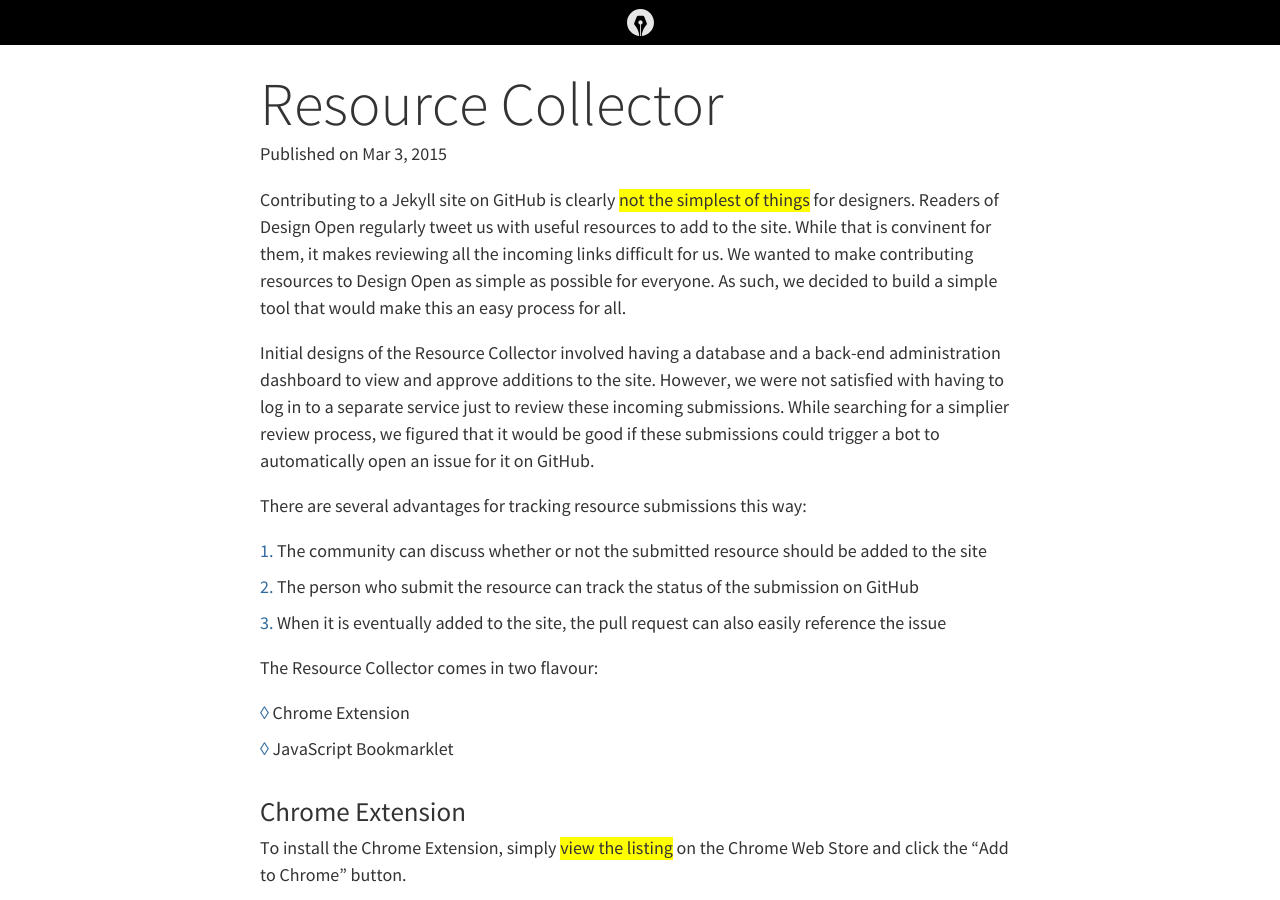
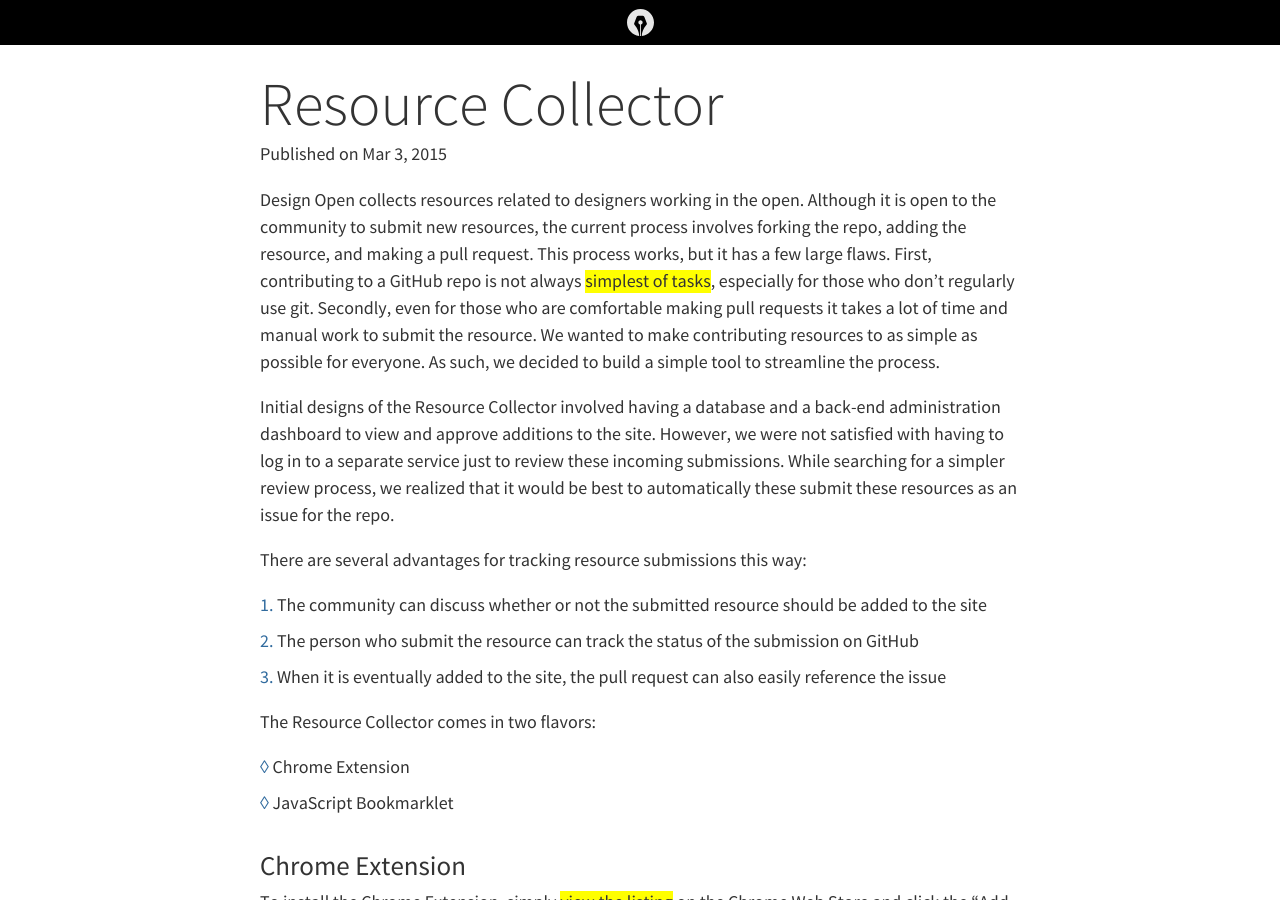
Before and after one commit to DesignOpen/designopen.github.io, a Jekyll site: the page built from articles/_posts/2015-03-03-resource-collector.md, in a window 1280 px wide and 900 px high. Built offline with Jekyll 4.4.1, drawn with Linux system fonts in a browser that asks for light colours; comment, search, counter and statistics services are not loaded.

Commit message:
minor edits to the rc article

```diff
--- a/articles/_posts/2015-03-03-resource-collector.md
+++ b/articles/_posts/2015-03-03-resource-collector.md
@@ -7,9 +7,9 @@
 tags: featured
 excerpt:
 ---
-Contributing to a Jekyll site on GitHub is clearly [not the simplest of things](http://designopen.org/articles/how-to-contribute/) for designers. Readers of Design Open regularly tweet us with useful resources to add to the site. While that is convinent for them, it makes reviewing all the incoming links difficult for us. We wanted to make contributing resources to Design Open as simple as possible for everyone. As such, we decided to build a simple tool that would make this an easy process for all.
+Design Open collects resources related to designers working in the open. Although it is open to the community to submit new resources, the current process involves forking the repo, adding the resource, and making a pull request. This process works, but it has a few large flaws. First, contributing to a GitHub repo is not always [simplest of tasks](http://designopen.org/articles/how-to-contribute/), especially for those who don't regularly use git. Secondly, even for those who are comfortable making pull requests it takes a lot of time and manual work to submit the resource. We wanted to make contributing resources to as simple as possible for everyone. As such, we decided to build a simple tool to streamline the process.
 
-Initial designs of the Resource Collector involved having a database and a back-end administration dashboard to view and approve additions to the site. However, we were not satisfied with having to log in to a separate service just to review these incoming submissions. While searching for a simplier review process, we figured that it would be good if these submissions could trigger a bot to automatically open an issue for it on GitHub.
+Initial designs of the Resource Collector involved having a database and a back-end administration dashboard to view and approve additions to the site. However, we were not satisfied with having to log in to a separate service just to review these incoming submissions. While searching for a simpler review process, we realized that it would be best to automatically these submit these resources as an issue for the repo.
 
 There are several advantages for tracking resource submissions this way:
 
@@ -17,7 +17,7 @@
 2. The person who submit the resource can track the status of the submission on GitHub
 3. When it is eventually added to the site, the pull request can also easily reference the issue
 
-The Resource Collector comes in two flavour:
+The Resource Collector comes in two flavors:
 
 - Chrome Extension
 - JavaScript Bookmarklet
```
